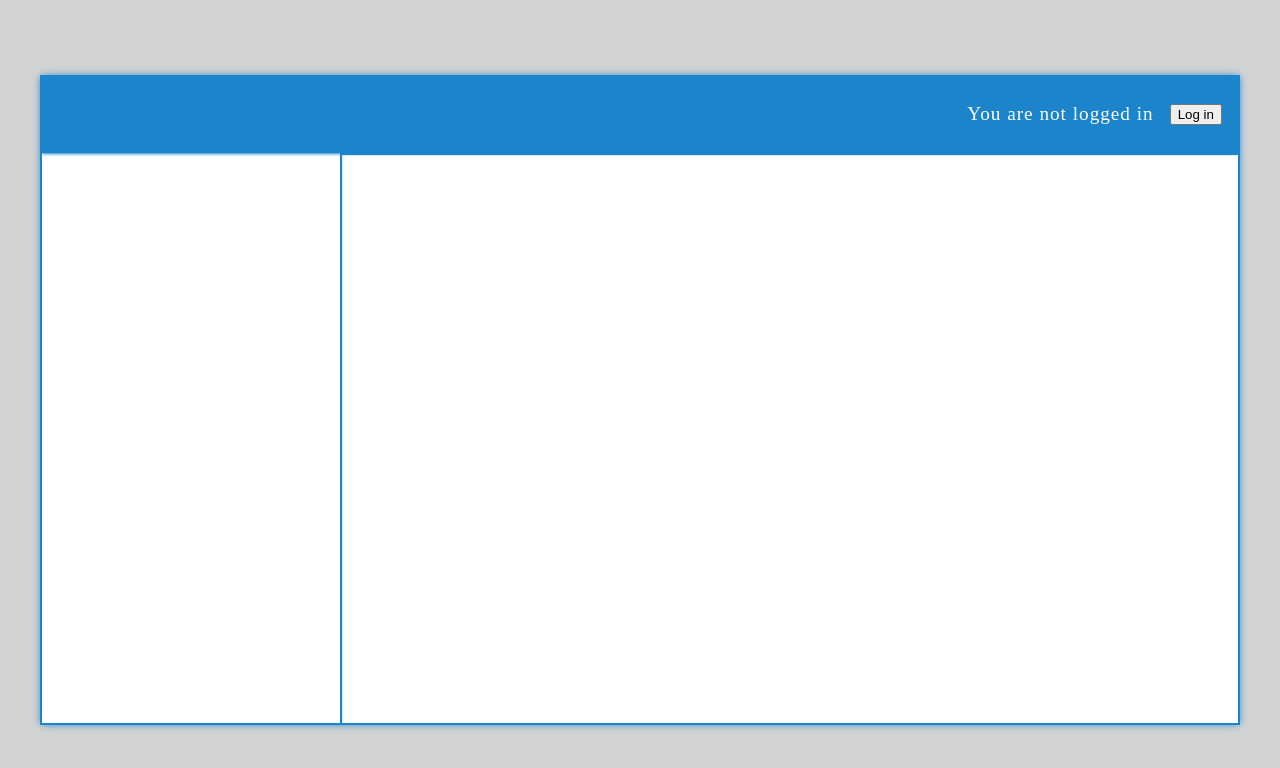
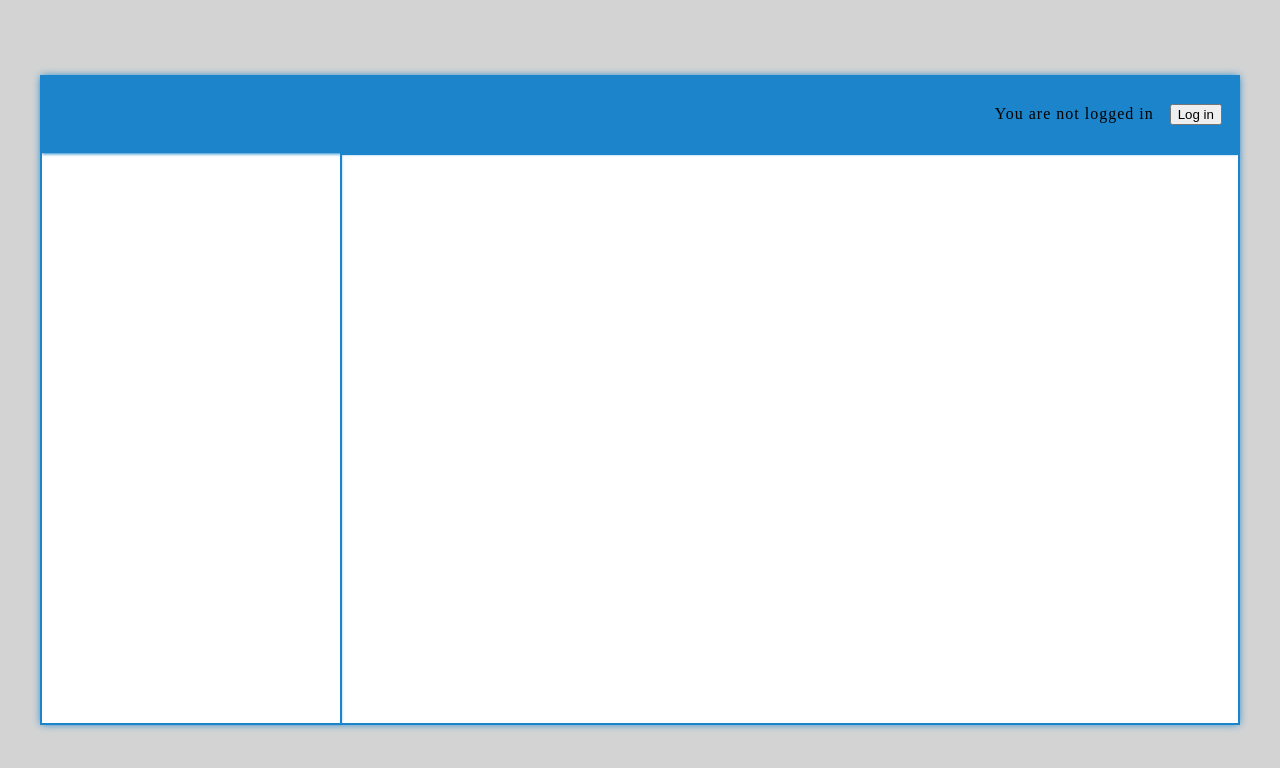
Before and after one commit to CosminBozai/Messager-app, a React (Create React App) app: page / in a window 1280 px wide. Shown: the top 768 px of the page. Built offline with nearby package versions, Linux system fonts and the light colour scheme; no server answers.

Commit message:
Deleted LoginButton component

```diff
--- a/src/components/LoginButton/LoginButton.js
+++ /dev/null
@@ -1,14 +0,0 @@
-import React from "react";
-import { useState } from "react";
-import LoginModal from "../Modals/LoginModal";
-
-export default function LoginButton() {
-  // Display the login form based on the state
-  const [showLogin, setShowLogin] = useState(false);
-  return (
-    <>
-      <button onClick={() => setShowLogin(true)}>Log in</button>
-      {showLogin && <LoginModal setShowLogin={setShowLogin} />}
-    </>
-  );
-}
--- a/src/containers/Header/Header.js
+++ b/src/containers/Header/Header.js
@@ -1,9 +1,12 @@
 import User from "../../components/User/User";
-import LoginButton from "../../components/LoginButton/LoginButton";
+import LoginModal from "../../components/Modals/LoginModal";
 import { auth, signOut } from "../../firebase/auth";
+import { useState } from "react";
 import "./Header.css";
 
 export default function Header({ logStatus }) {
+  // Display the login modal based on the state
+  const [showLogin, setShowLogin] = useState(false);
   if (logStatus) {
     return (
       <>
@@ -23,7 +26,9 @@ export default function Header({ logStatus }) {
     return (
       <div id="header">
         {" "}
-        You are not logged in <LoginButton />
+        <p>You are not logged in</p>
+        <button onClick={() => setShowLogin(true)}>Log in</button>
+        {showLogin && <LoginModal setShowLogin={setShowLogin} />}
       </div>
     );
   }
```
